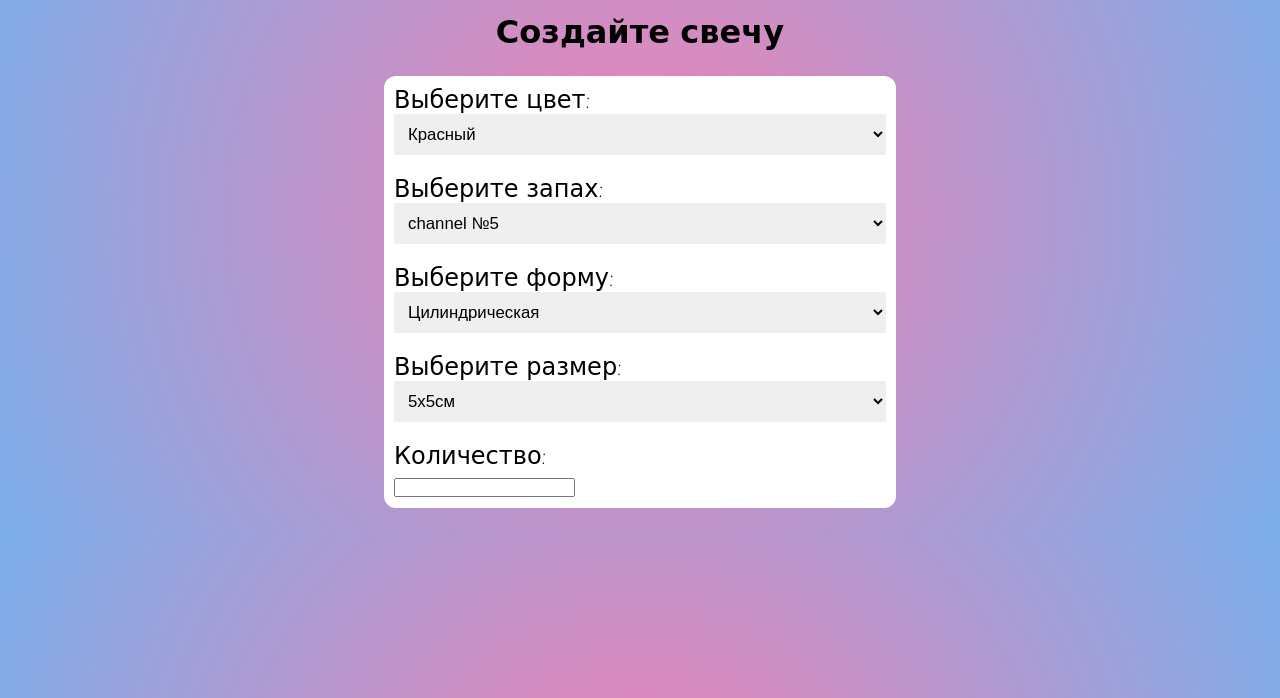
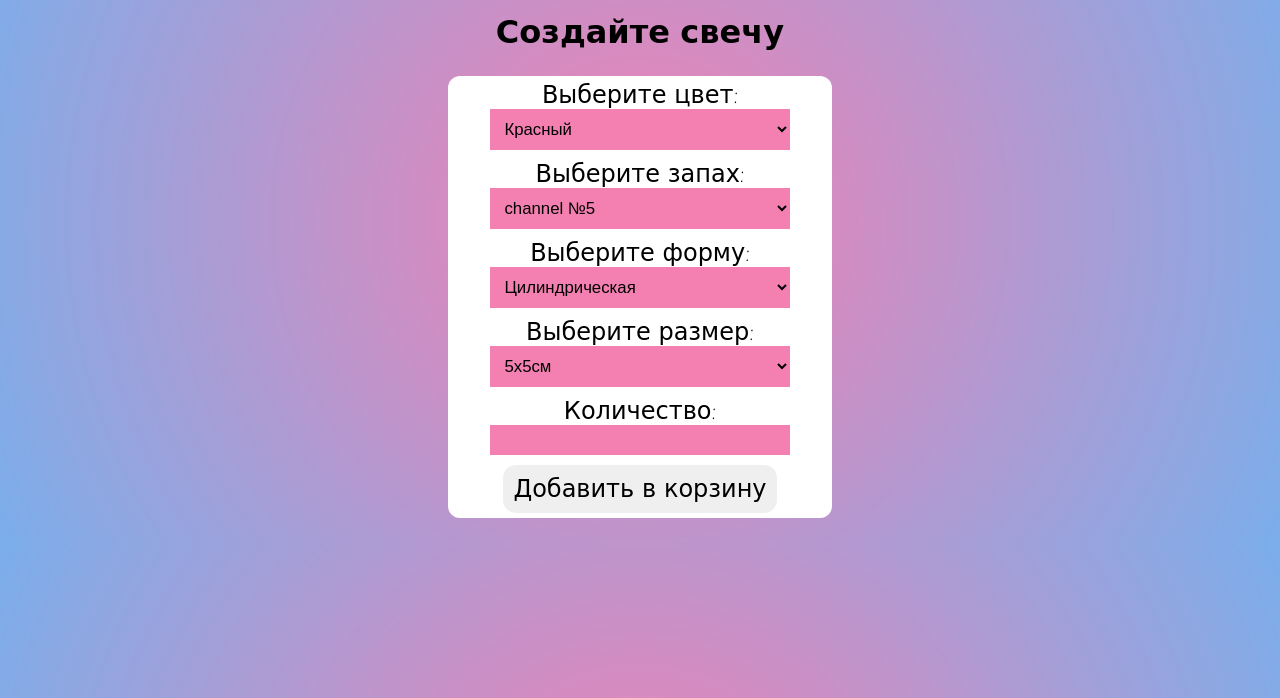
Before and after one commit to kekelectonic/candle, a PHP site: page /view/construct.php in a window 1280 px wide. Shown: the part 102-800 px from the top of the page. Run offline with PHP 8.4, Linux system fonts and the light colour scheme.

Commit message:
v1.1
Доделан дизайн конструктора

```diff
--- a/css/construct.css
+++ b/css/construct.css
@@ -63,7 +63,7 @@ h1{
 
 .container {
 
-    width: 40%;
+    width: 30%;
     max-width: 1280px;
     margin: 2% auto;
 
@@ -73,29 +73,28 @@ h1{
 
 }
 
-/* FORM START */
+/* CONTENT AND SELECT START */
 
 
 .content{
-    font-size: 1.5em;
 
     width: 100%;
-    padding: 10px;
+    padding: 5px;
 
+    font-size: 1.5em;
+    text-align: center;
+}
 
-}
 .content .nav{
-    width: 100%;
+    width: 80%;
     padding: 10px;
 
     font-size: .7em;
     border: none;
 
-
+    cursor: pointer;
+    background:  rgb(244,128,178);
 }
-
-
-
 /* COLORS */
 
 
@@ -120,3 +119,42 @@ h1{
 .purple {
     background: purple;
 }
+
+
+/* FORM START */
+.quantity {
+    width: 80%;
+    height: 30px;
+
+    text-align: center;
+    font-size: .7em;
+
+    border: none;
+    background-color: rgb(244,128,178);
+}
+.qAndS{
+    display: flex;
+    flex-direction: column;
+    align-items: center;
+}
+
+.sbmt{
+    padding: 10px;
+    margin-top: 10px;
+
+    font-size: 1em;
+    font-family: 'Comic Neue', cursive;
+
+    cursor: pointer;
+
+    border: none;
+    border-radius: 13px;
+}
+.sbmt:hover{
+
+    background:  rgba(106,164,232,0.8883928571428571);
+    color: white;
+
+}
+
+/* CONTENT AND SELECT END */
--- a/view/construct.php
+++ b/view/construct.php
@@ -62,10 +62,11 @@
                             <option value="3">15х15см</option>
                     </select>
         </div>
-        <div class="content" >
+        <form class="content qAndS" >
            <p> Количество:</p>
-                <input type="number" min="1">
-        </div>
+                <input type="number" min="1" class="quantity">
+                <button type="submit" class="sbmt"> Добавить в корзину </button>
+        </form>
 
 
 </div>
```
Also changed, not shown: index.php.txt (renamed from index.php).
